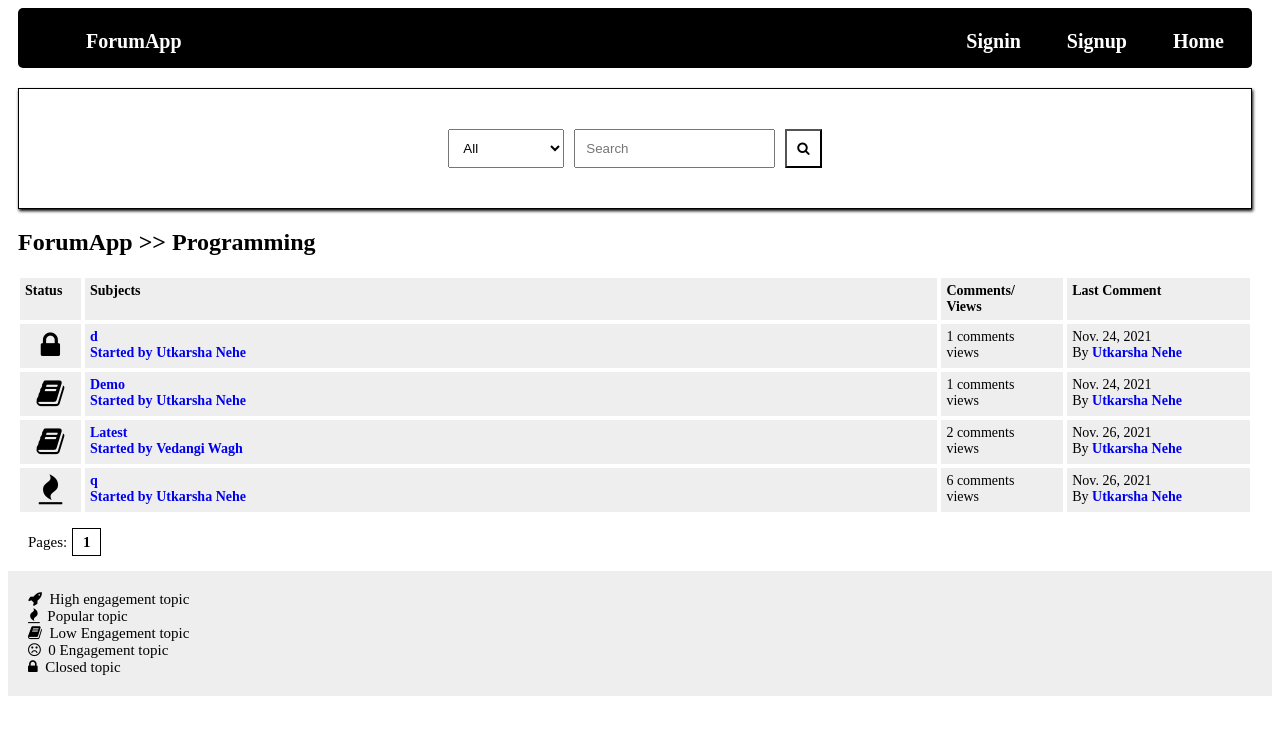
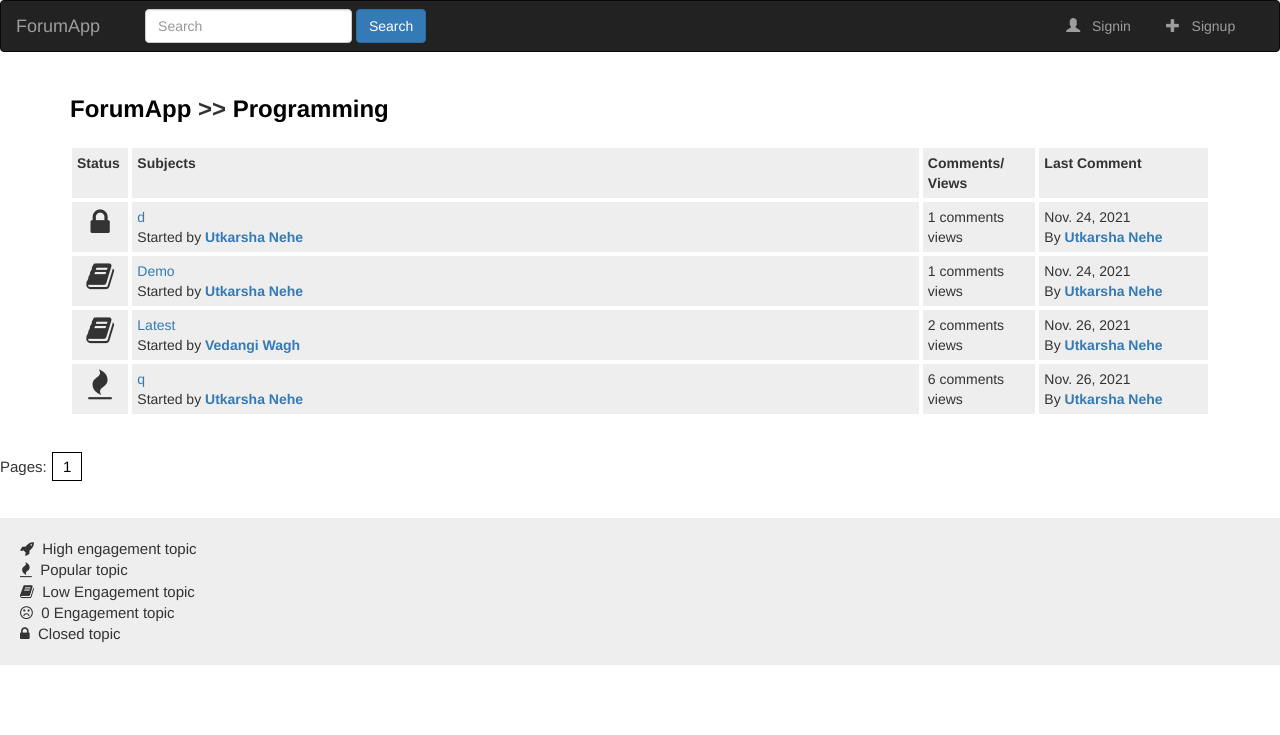
Before and after one commit to utkarshanehe/OnlineForumApplication, a Django app: a page that uses templates/base.html in a window 1280 px wide. Shown: the top 735 px of the page. Run offline with Django 3.2, Linux system fonts and the light colour scheme; data comes from the database, SQL or seed files in the repository; both versions use the stored data as it was after the commit; parts of the project's set-up code (start-up, migrations or seed data) failed here and were passed over; some libraries are stand-ins or nearby versions.

Commit message:
Add styling to navbar of the app

```diff
--- a/online_forum/context_processors.py
+++ b/online_forum/context_processors.py
@@ -7,15 +7,7 @@ def search(request):
 
     if "search-form" in request.GET:
         search_query = request.GET.get("search-query")
-
-        # Filter starts here
-        search_box = request.GET.get("search-box")
-        if search_box == "Descriptions":
-            search_result = posts.filter(content__icontains=search_query)
-        else:
-            search_result = posts.filter(title__icontains=search_query)
-        # Ends here
-
+        search_result = posts.filter(title__icontains=search_query)
         search_context = {
             "search_result": search_result,
             "search_query": search_query,
--- a/static/style.css
+++ b/static/style.css
@@ -1,24 +1,13 @@
-/* global */
-*{
-    box-sizing: border-box;
+/* Navbar */
+.navbar{
+    border-radius: 0px;
 }
 
+/* index.html */
 html{
     font-size: 14px;
     font-family: 'sans-serif';
 }
-
-a{
-    font-weight: bolder;
-    text-decoration: none;
-}
-
-h1{
-    font-size: 16px;
-    font-weight: bolder;
-}
-
-/* index.html */
 .container{
     margin-top: 20px;
     margin-left: 10px;
--- a/templates/base.html
+++ b/templates/base.html
@@ -1,6 +1,5 @@
 {% load static %}
 
-<!DOCTYPE html>
 <html lang="en">
     <head>
         <meta charset="UTF-8">
@@ -10,54 +9,67 @@
         </title>
         <link rel="stylesheet" href="{% static 'style.css' %}">
         <link rel="stylesheet" href="https://cdnjs.cloudflare.com/ajax/libs/font-awesome/4.7.0/css/font-awesome.min.css">
+        <link rel="stylesheet" type="text/css" href="https://maxcdn.bootstrapcdn.com/bootstrap/3.3.6/css/bootstrap.min.css">
+        <script src="https://ajax.googleapis.com/ajax/libs/jquery/3.5.1/jquery.min.js"></script>
+        <script src="https://maxcdn.bootstrapcdn.com/bootstrap/3.4.1/js/bootstrap.min.js"></script>
     </head>
     <body>
-        <header>
+         <nav class="navbar navbar-inverse">
 
-            <!-- Navbar -->
-            <div class="navbar">
-                <nav class="navigation">
-                    <ul class="navbar-list">
-                        <li class="navbar-item brand">
-                            <a href="{% url 'index' %}">ForumApp</a>
+            <div class="navbar-header">
+                <button type="button" class="navbar-toggle" data-toggle="collapse" data-target=".navbar-collapse">
+                    <span class="icon-bar"></span>
+                    <span class="icon-bar"></span>
+                    <span class="icon-bar"></span>
+                </button>
+                <a class="navbar-brand" href="{% url 'index' %}">ForumApp</a>
+            </div>
+
+            <div class="collapse navbar-collapse" id="topNavBar">
+                <ul class="nav navbar-nav">
+
+                    <!-- Search post -->
+                    <form action="{% url 'search-post' %}" class="navbar-form navbar-left" role="search" method="get"  role="form">
+                        <div class="form-group">
+                            <input type="text" class="form-control" name="search-query" id="search-query" placeholder="Search">
+                        </div>
+                        <button type="submit" name="search-form" class="btn btn-primary">Search</button>
+                    </form>
+                </ul>
+
+                <ul class="nav navbar-nav navbar-right">
+                    {% if user.is_authenticated %}-->
+                        <!-- Create Post -->
+                        <li class="" style="margin-left: 550px;">
+                            <a href="{% url 'create-post' %}">
+                                <span class="glyphicon glyphicon-plus" aria-hidden="true"></span> &nbsp; Create Post
+                            </a>
                         </li>
-                        {% if user.is_authenticated %}
-                        <li class="navbar-item">
-                            <a href="{% url 'create-post' %}">Create Post</a>
-                        </li>
-                        {% endif %}
-                        <li class="navbar-item">
-                            <a href="{% url 'index' %}">Home</a>
-                        </li>
-                        {% if user.is_authenticated %}
-                        <li class="navbar-item">
-                            <a href="{% url 'logout' %}">Logout</a>
+
+                        <!-- Logout -->
+                        <li class="" style="margin-left: 10px;">
+                            <a href="{% url 'logout' %}">
+                                <span class="glyphicon glyphicon-off" aria-hidden="true"></span> &nbsp; Logout
+                            </a>
                         </li>
                     {% else %}
-                        <li class="navbar-item">
-                            <a href="{% url 'signup' %}">Signup</a>
+                        <!-- Signin -->
+                        <li class="" style="margin-left: 610px;">
+                            <a href="{% url 'signin' %}">
+                                <span class="glyphicon glyphicon-user" aria-hidden="true"></span> &nbsp; Signin
+                            </a>
                         </li>
-                        <li class="navbar-item">
-                            <a href="{% url 'signin' %}">Signin</a>
+
+                        <!-- Signup -->
+                        <li class="" style="margin-left: 5px;">
+                            <a href="{% url 'signup' %}">
+                                <span class="glyphicon glyphicon-plus" aria-hidden="true"></span> &nbsp; Signup
+                            </a>
                         </li>
                     {% endif %}
                 </ul>
+            </div>
         </nav>
-            </div>
-
-            <!-- Search box -->
-            <form action="{% url 'search-post' %}" method="GET" role="form">
-                <div class="search-box">
-                    <select name="search-dropdown" id="search-dropdown">
-                        <option value="all">All</option>
-                        <option value="titles">Titles</option>
-                        <option value="descriptions">Descriptions</option>
-                    </select>
-                    <input type="text" name="search-query" id="search-query" placeholder="Search">
-                    <button type="submit" name="search-form"><i class="fa fa-search"></i></button>
-                </div>
-            </form>
-        </header>
 
         {% block content %}
         {% endblock content %}
--- a/templates/posts.html
+++ b/templates/posts.html
@@ -36,7 +36,7 @@
                     {% endif %}
 
                     <div class="subjects">
-                        <a href="{{ post.get_url }}">{{ post.title }}<br>
+                        <a href="{{ post.get_url }}">{{ post.title }}<br></a>
                         <span>Started by <b><a href="#">{{ post.author.full_name|title }}</a></b></span>
                     </div>
                     <div class="replies">
```
Also changed, not shown: db.sqlite3. Lines whose indentation alone changed are shown as unchanged.
